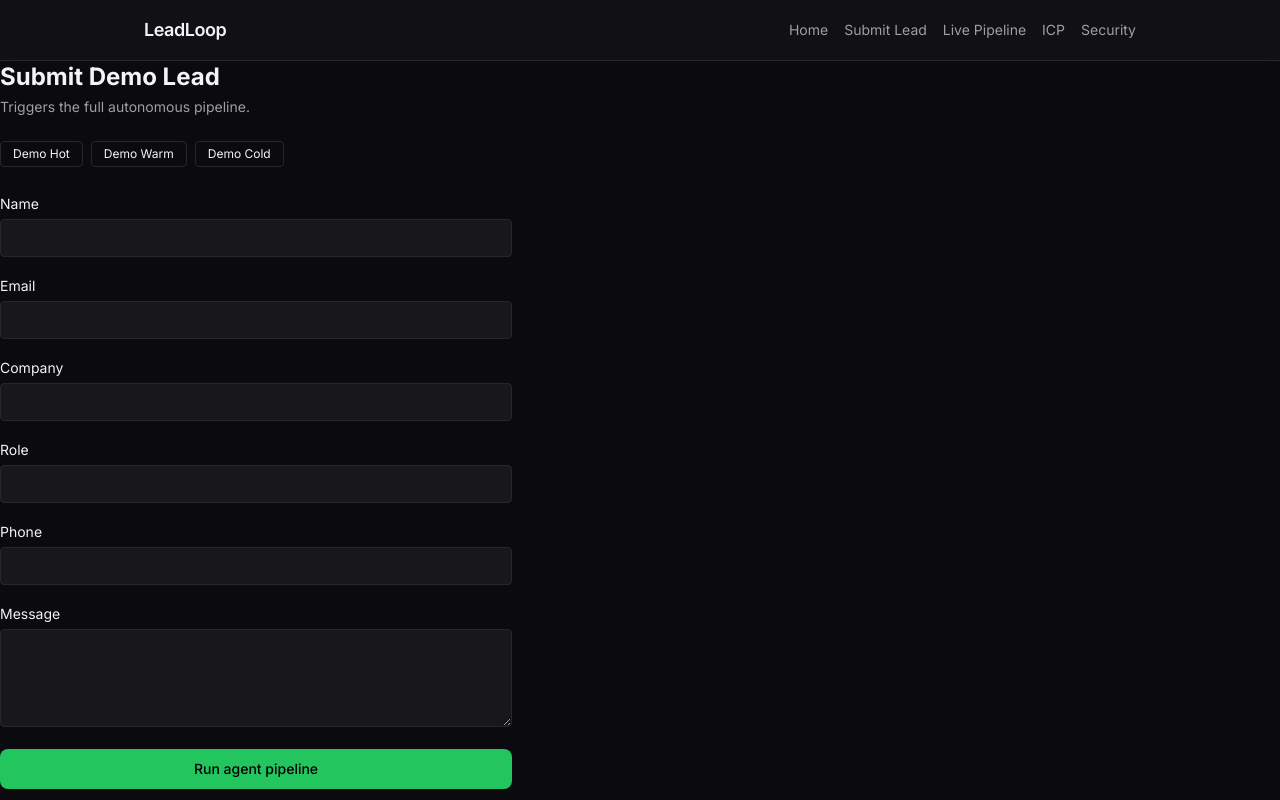
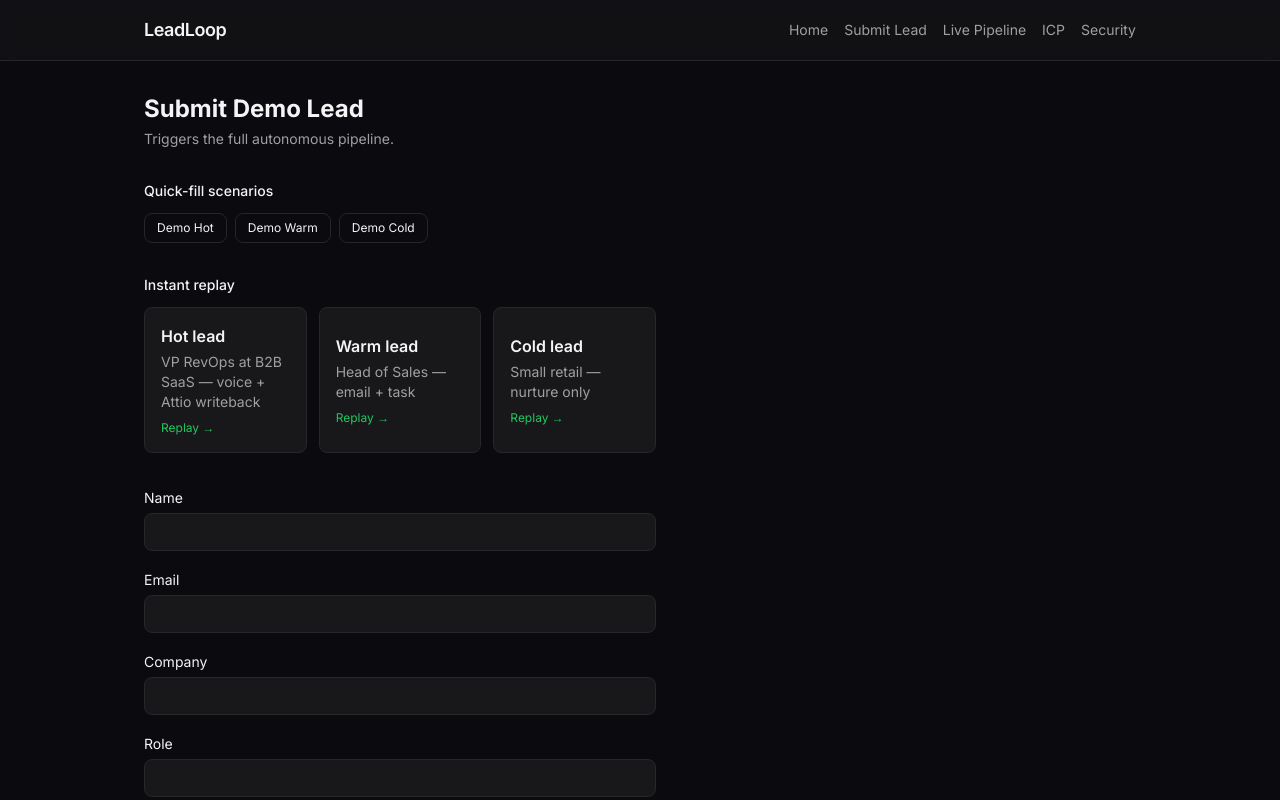
Before and after one commit to dthwwydfli/attio_revenue, a Next.js app in the folder apps/web/: page /demo/submit in a window 1280 px wide. Shown: the top 800 px of the page. Built offline with nearby package versions, Linux system fonts and the light colour scheme; no server answers.

Commit message:
refactor: move app pages into (app) route group

```diff
--- /dev/null
+++ b/apps/web/src/app/(app)/demo/submit/page.tsx
@@ -0,0 +1,138 @@
+"use client";
+
+import { useRouter } from "next/navigation";
+import { useState } from "react";
+import { DEMO_LEADS } from "@leadloop/shared";
+import { apiFetch } from "@/lib/api-client";
+
+const REPLAY_SCENARIOS = [
+  {
+    scenario: "hot" as const,
+    title: "Hot lead",
+    desc: "VP RevOps at B2B SaaS — voice + Attio writeback",
+  },
+  {
+    scenario: "warm" as const,
+    title: "Warm lead",
+    desc: "Head of Sales — email + task",
+  },
+  {
+    scenario: "cold" as const,
+    title: "Cold lead",
+    desc: "Small retail — nurture only",
+  },
+];
+
+export default function SubmitLeadPage() {
+  const router = useRouter();
+  const [loading, setLoading] = useState(false);
+  const [form, setForm] = useState({
+    name: "",
+    email: "",
+    company: "",
+    role: "",
+    message: "",
+    phone: "",
+  });
+
+  const fillDemo = (scenario: "hot" | "warm" | "cold") => {
+    const lead = DEMO_LEADS[scenario];
+    setForm({
+      name: lead.name,
+      email: lead.email,
+      company: lead.company,
+      role: lead.role ?? "",
+      message: lead.message ?? "",
+      phone: lead.phone ?? "",
+    });
+  };
+
+  const submit = async (e: React.FormEvent) => {
+    e.preventDefault();
+    setLoading(true);
+    try {
+      const result = await apiFetch<{ leadRunId: string }>("/leads/process", {
+        method: "POST",
+        body: JSON.stringify({ ...form, source: "demo_form" }),
+      });
+      router.push(`/demo?leadId=${result.leadRunId}`);
+    } catch (err) {
+      alert(err instanceof Error ? err.message : "Submit failed");
+      setLoading(false);
+    }
+  };
+
+  return (
+    <div className="max-w-lg space-y-8">
+      <div>
+        <h1 className="text-2xl font-bold">Submit Demo Lead</h1>
+        <p className="text-muted text-sm mt-1">Triggers the full autonomous pipeline.</p>
+      </div>
+
+      <section className="space-y-3">
+        <p className="text-sm font-medium">Quick-fill scenarios</p>
+        <div className="flex flex-wrap gap-2">
+          {(["hot", "warm", "cold"] as const).map((s) => (
+            <button
+              key={s}
+              type="button"
+              onClick={() => fillDemo(s)}
+              className="cursor-pointer rounded-lg border border-border px-3 py-1.5 text-xs capitalize transition-colors hover:border-accent/50 hover:bg-card focus-visible:outline focus-visible:outline-2 focus-visible:outline-offset-2 focus-visible:outline-accent"
+            >
+              Demo {s}
+            </button>
+          ))}
+        </div>
+      </section>
+
+      <section className="space-y-3">
+        <p className="text-sm font-medium">Instant replay</p>
+        <div className="grid gap-3 sm:grid-cols-3">
+          {REPLAY_SCENARIOS.map(({ scenario, title, desc }) => (
+            <form key={scenario} action={`/api/replay/${scenario}`} method="POST">
+              <button
+                type="submit"
+                className="h-full w-full cursor-pointer rounded-lg border border-border bg-card p-4 text-left transition-colors hover:border-accent/50 focus-visible:outline focus-visible:outline-2 focus-visible:outline-offset-2 focus-visible:outline-accent"
+              >
+                <p className="font-semibold">{title}</p>
+                <p className="text-sm text-muted mt-1">{desc}</p>
+                <p className="text-xs text-accent mt-2">Replay →</p>
+              </button>
+            </form>
+          ))}
+        </div>
+      </section>
+
+      <form onSubmit={submit} className="space-y-4">
+        {(["name", "email", "company", "role", "phone"] as const).map((field) => (
+          <label key={field} className="block space-y-1">
+            <span className="text-sm capitalize">{field}</span>
+            <input
+              required={field === "name" || field === "email" || field === "company"}
+              type={field === "email" ? "email" : "text"}
+              value={form[field]}
+              onChange={(e) => setForm({ ...form, [field]: e.target.value })}
+              className="w-full rounded-lg border border-border bg-card px-3 py-2 text-sm focus:border-accent focus-visible:outline-none"
+            />
+          </label>
+        ))}
+        <label className="block space-y-1">
+          <span className="text-sm">Message</span>
+          <textarea
+            value={form.message}
+            onChange={(e) => setForm({ ...form, message: e.target.value })}
+            rows={4}
+            className="w-full rounded-lg border border-border bg-card px-3 py-2 text-sm focus:border-accent focus-visible:outline-none"
+          />
+        </label>
+        <button
+          type="submit"
+          disabled={loading}
+          className="w-full cursor-pointer rounded-lg bg-accent py-2.5 text-sm font-medium text-black transition-colors hover:bg-accent/90 disabled:opacity-50 focus-visible:outline focus-visible:outline-2 focus-visible:outline-offset-2 focus-visible:outline-accent"
+        >
+          {loading ? "Processing…" : "Run agent pipeline"}
+        </button>
+      </form>
+    </div>
+  );
+}
--- /dev/null
+++ b/apps/web/src/app/(app)/layout.tsx
@@ -0,0 +1,3 @@
+export default function AppLayout({ children }: { children: React.ReactNode }) {
+  return <main className="mx-auto max-w-5xl px-4 py-8">{children}</main>;
+}
--- a/apps/web/src/app/demo/submit/page.tsx
+++ /dev/null
@@ -1,99 +0,0 @@
-"use client";
-
-import { useRouter } from "next/navigation";
-import { useState } from "react";
-import { DEMO_LEADS } from "@leadloop/shared";
-import { apiFetch } from "@/lib/api-client";
-
-export default function SubmitLeadPage() {
-  const router = useRouter();
-  const [loading, setLoading] = useState(false);
-  const [form, setForm] = useState({
-    name: "",
-    email: "",
-    company: "",
-    role: "",
-    message: "",
-    phone: "",
-  });
-
-  const fillDemo = (scenario: "hot" | "warm" | "cold") => {
-    const lead = DEMO_LEADS[scenario];
-    setForm({
-      name: lead.name,
-      email: lead.email,
-      company: lead.company,
-      role: lead.role ?? "",
-      message: lead.message ?? "",
-      phone: lead.phone ?? "",
-    });
-  };
-
-  const submit = async (e: React.FormEvent) => {
-    e.preventDefault();
-    setLoading(true);
-    try {
-      const result = await apiFetch<{ leadRunId: string }>("/leads/process", {
-        method: "POST",
-        body: JSON.stringify({ ...form, source: "demo_form" }),
-      });
-      router.push(`/demo?leadId=${result.leadRunId}`);
-    } catch (err) {
-      alert(err instanceof Error ? err.message : "Submit failed");
-      setLoading(false);
-    }
-  };
-
-  return (
-    <div className="max-w-lg space-y-6">
-      <div>
-        <h1 className="text-2xl font-bold">Submit Demo Lead</h1>
-        <p className="text-muted text-sm mt-1">Triggers the full autonomous pipeline.</p>
-      </div>
-
-      <div className="flex gap-2">
-        {(["hot", "warm", "cold"] as const).map((s) => (
-          <button
-            key={s}
-            type="button"
-            onClick={() => fillDemo(s)}
-            className="rounded border border-border px-3 py-1 text-xs capitalize hover:bg-card"
-          >
-            Demo {s}
-          </button>
-        ))}
-      </div>
-
-      <form onSubmit={submit} className="space-y-4">
-        {(["name", "email", "company", "role", "phone"] as const).map((field) => (
-          <label key={field} className="block space-y-1">
-            <span className="text-sm capitalize">{field}</span>
-            <input
-              required={field === "name" || field === "email" || field === "company"}
-              type={field === "email" ? "email" : "text"}
-              value={form[field]}
-              onChange={(e) => setForm({ ...form, [field]: e.target.value })}
-              className="w-full rounded border border-border bg-card px-3 py-2 text-sm focus:border-accent outline-none"
-            />
-          </label>
-        ))}
-        <label className="block space-y-1">
-          <span className="text-sm">Message</span>
-          <textarea
-            value={form.message}
-            onChange={(e) => setForm({ ...form, message: e.target.value })}
-            rows={4}
-            className="w-full rounded border border-border bg-card px-3 py-2 text-sm focus:border-accent outline-none"
-          />
-        </label>
-        <button
-          type="submit"
-          disabled={loading}
-          className="w-full rounded-lg bg-accent py-2.5 text-sm font-medium text-black hover:bg-accent/90 disabled:opacity-50"
-        >
-          {loading ? "Processing…" : "Run agent pipeline"}
-        </button>
-      </form>
-    </div>
-  );
-}
```
Also changed, not shown: apps/web/src/app/(app)/demo/page.tsx (renamed from apps/web/src/app/demo/page.tsx), apps/web/src/app/(app)/icp/page.tsx (renamed from apps/web/src/app/icp/page.tsx), apps/web/src/app/(app)/leads/[id]/page.tsx (renamed from apps/web/src/app/leads/[id]/page.tsx), apps/web/src/app/(app)/security/page.tsx (renamed from apps/web/src/app/security/page.tsx).
